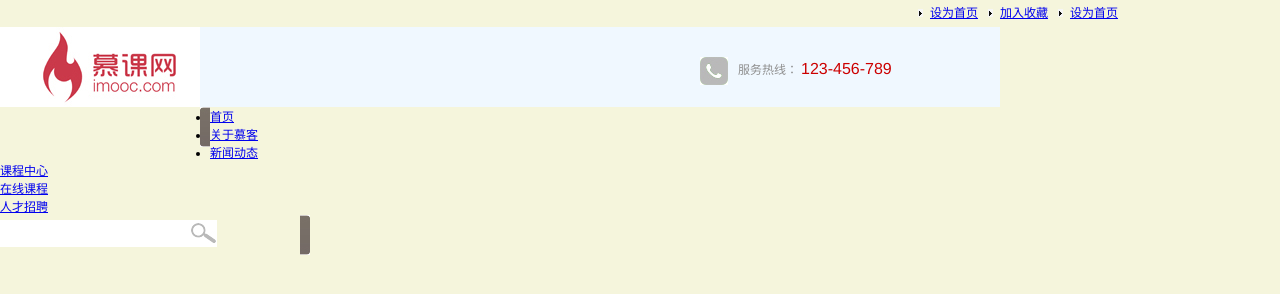
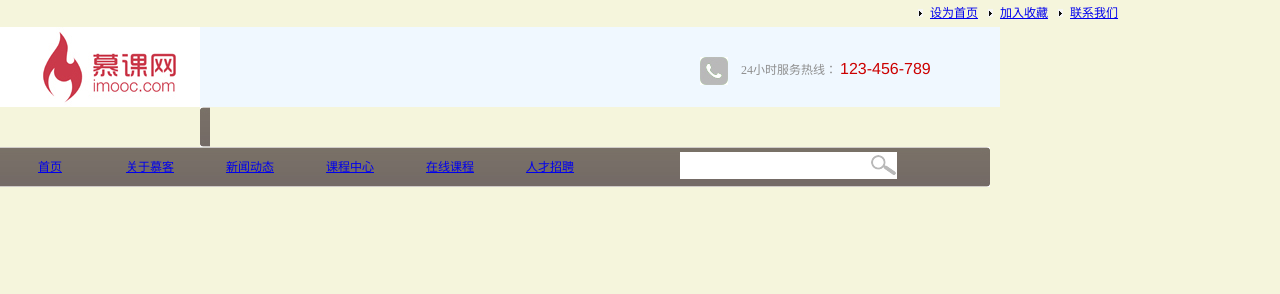
Before and after one commit to weijingjing/enterprise-website, a plain HTML site: page index.html in a window 1280 px wide. Drawn offline with Linux system fonts and the light colour scheme.

Commit message:
update4.29

```diff
--- a/index.html
+++ b/index.html
@@ -6,17 +6,14 @@
     <meta http-equiv="X-UA-Compatible" content="ie=edge">
     <link href="css/main.css" rel="stylesheet" type="text/css" />
     <script src="./js/setHomeSetFav.js" type="text/javascript" charset="gb2312"></script>
-    <script src="./js/myfocus-2.0.1.min.js" type="text/javascript" charset="gb2312"></script>
-    <script src="./js/my-pattern/mF_YSlider.js" type="text/javascript" charset="gb2312"></script>
-    <link href="./js/my-pattern/mF_YSlider.css" rel="stylesheet" type="text/css" />
-
-    <title>Document</title>
+    <script src="./js/myfocus-2.0.1.min.js" type="text/javascript"></script>
+    <title>imooc</title>
 </head>
 <body>
     <div class="top">
         <div class="top-content">
             <ul>
-                <li><a href="#">设为首页</a></li>
+                <li><a href="#">联系我们</a></li>
                 <li><a href="#" onclick="AddFavorite(window.location,document.title)">加入收藏</a></li>
                 <li><a href="#" onclick="SetHome(window.location)">设为首页</a></li>
             </ul>
@@ -29,15 +26,16 @@
                 <img src="./images/logo.jpg" alt="logo" />
             </div>
             <div class="logo_right">
-                <img src="./images/tel.jpg" alt="服务热线" />服务热线：
+                <img src="./images/tel.jpg" alt="服务热线" />
+                24小时服务热线：
                 <span class="tel">123-456-789</span>
             </div>
         </div>
         <!-- logo结束 -->
         <div class="nav">
             <div class="nav_left"></div>
-            <div class="nav_middle">
-                <div class="nav_middle_left">
+            <div class="nav_mid">
+                <div class="nav_mid_left">
                     <ul>
                         <li><a href="#">首页</a></li>
                         <li><a href="list.html">关于慕客</a></li>
@@ -55,7 +53,8 @@
             </div>
             <div class="nav_right"></div>
         </div>
-    </div>
-    <!-- wrap结束 -->
+    <!-- nav结束 -->
+</div>
+<!-- wrap结束 -->
 </body>
 </html>
```
